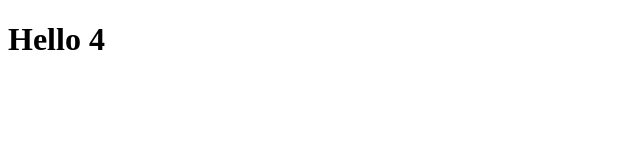
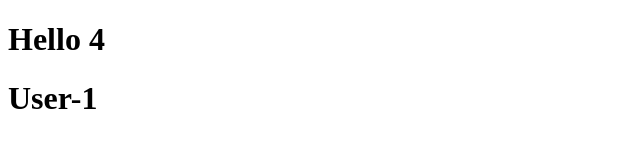
Before and after one commit to Rahul-Rajeevan/Demo-204, a plain HTML site: page index.html in a window 1280 px wide. Shown: the whole page, without its empty margins (0-640 px from the left). Drawn offline with Linux system fonts and the light colour scheme.

Commit message:
branch-1

```diff
--- a/index.html
+++ b/index.html
@@ -7,5 +7,7 @@
   </head>
   <body>
     <h1>Hello 4</h1>
+    <!-- User-1 -->
+    <h1>User-1</h1>
   </body>
 </html>
```
